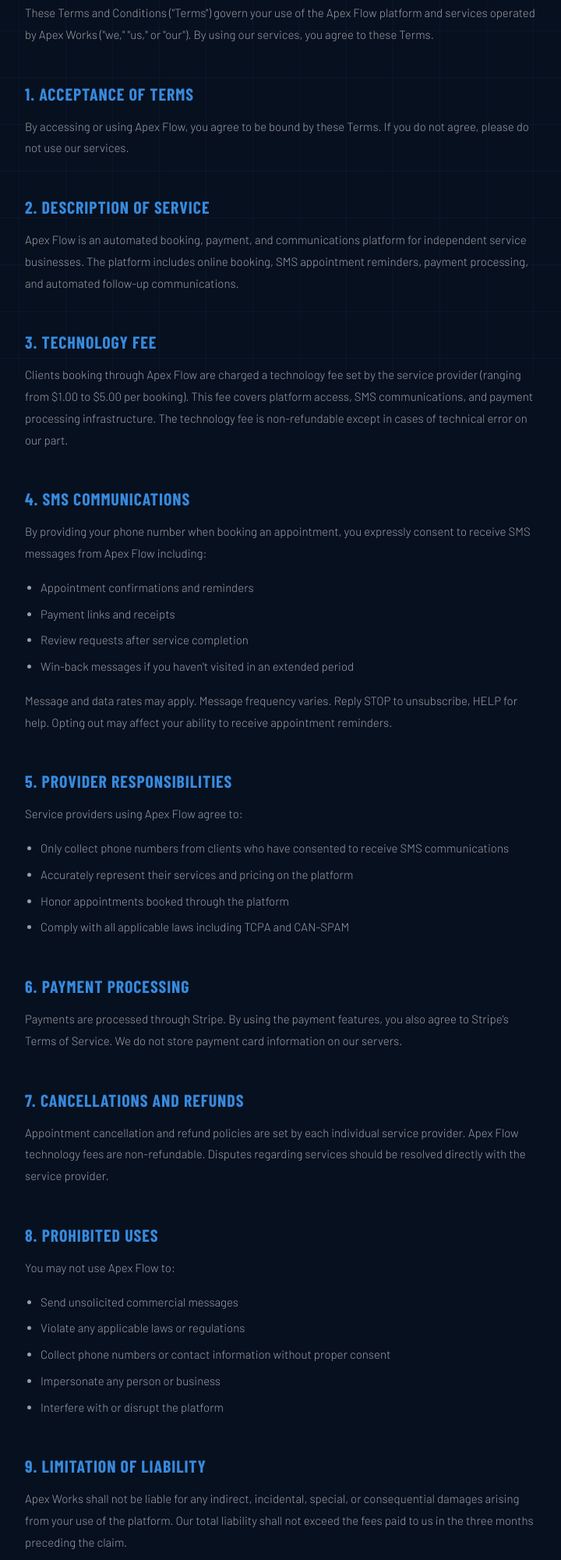
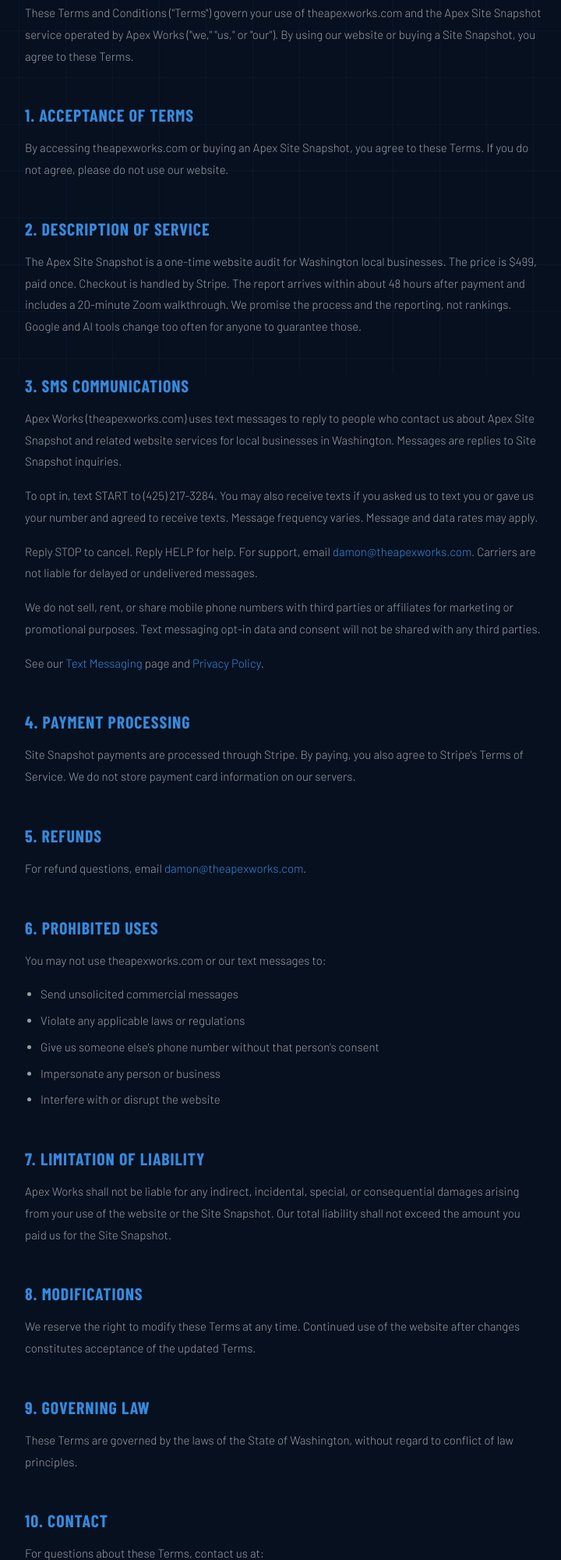
Before and after one commit to damonjbrown-cloud/apexworks-site, a website: page terms.html in a window 1280 px wide. Shown: the part 321-2321 px from the top of the page at 78% size, without its empty margins (276-996 px from the left). Drawn offline with nearby package versions, Linux system fonts and the light colour scheme.

Commit message:
Align privacy and terms with the Site Snapshot SMS program
Replace Apex Flow privacy and terms language with the Apex Works Site Snapshot SMS program. The SMS page wording is unchanged.

```diff
--- a/terms.html
+++ b/terms.html
@@ -3,7 +3,15 @@
 <head>
 <meta charset="UTF-8">
 <meta name="viewport" content="width=device-width, initial-scale=1.0">
-<title>Terms & Conditions — Apex Flow</title>
+<title>Terms & Conditions — Apex Works</title>
+<meta name="description" content="Terms for Apex Works, theapexworks.com, and the Apex Site Snapshot text-message program. Contact damon@theapexworks.com.">
+<link rel="canonical" href="https://theapexworks.com/terms">
+<meta property="og:title" content="Terms & Conditions — Apex Works">
+<meta property="og:description" content="Terms for Apex Works, theapexworks.com, and the Apex Site Snapshot text-message program. Contact damon@theapexworks.com.">
+<meta property="og:url" content="https://theapexworks.com/terms">
+<meta property="og:type" content="website">
+<meta name="twitter:title" content="Terms & Conditions — Apex Works">
+<meta name="twitter:description" content="Terms for Apex Works, theapexworks.com, and the Apex Site Snapshot text-message program. Contact damon@theapexworks.com.">
 <link rel="preconnect" href="https://fonts.googleapis.com">
 <link href="https://fonts.googleapis.com/css2?family=Barlow:wght@300;400;600&family=Barlow+Condensed:wght@700&display=swap" rel="stylesheet">
 <style>
@@ -37,70 +45,55 @@
     <svg width="28" height="28" viewBox="0 0 36 36" fill="none"><rect width="36" height="36" rx="8" fill="#185FA5"/><polygon points="18,7 29,27 7,27" fill="none" stroke="#E6F1FB" stroke-width="1.8" stroke-linejoin="round"/><line x1="18" y1="14" x2="18" y2="22" stroke="#378ADD" stroke-width="1.8" stroke-linecap="round"/><circle cx="18" cy="24.5" r="1.5" fill="#378ADD"/></svg>
     <span class="nav-wordmark">APEX <span>WORKS</span></span>
   </a>
-  <a href="/apex-flow" class="nav-back">← Back to Apex Flow</a>
+  <a href="/" class="nav-back">← Back to home</a>
 </nav>
 
 <div class="content">
   <div class="tag">Legal</div>
-  <h1>Terms & Conditions</h1>
-  <p class="updated">Last updated: March 27, 2026</p>
+  <h1>Terms & Conditions — Apex Works</h1>
+  <p class="updated">Last updated: October 7, 2026</p>
 
-  <p>These Terms and Conditions ("Terms") govern your use of the Apex Flow platform and services operated by Apex Works ("we," "us," or "our"). By using our services, you agree to these Terms.</p>
+  <p>These Terms and Conditions ("Terms") govern your use of theapexworks.com and the Apex Site Snapshot service operated by Apex Works ("we," "us," or "our"). By using our website or buying a Site Snapshot, you agree to these Terms.</p>
 
   <h2>1. Acceptance of Terms</h2>
-  <p>By accessing or using Apex Flow, you agree to be bound by these Terms. If you do not agree, please do not use our services.</p>
+  <p>By accessing theapexworks.com or buying an Apex Site Snapshot, you agree to these Terms. If you do not agree, please do not use our website.</p>
 
   <h2>2. Description of Service</h2>
-  <p>Apex Flow is an automated booking, payment, and communications platform for independent service businesses. The platform includes online booking, SMS appointment reminders, payment processing, and automated follow-up communications.</p>
+  <p>The Apex Site Snapshot is a one-time website audit for Washington local businesses. The price is $499, paid once. Checkout is handled by Stripe. The report arrives within about 48 hours after payment and includes a 20-minute Zoom walkthrough. We promise the process and the reporting, not rankings. Google and AI tools change too often for anyone to guarantee those.</p>
 
-  <h2>3. Technology Fee</h2>
-  <p>Clients booking through Apex Flow are charged a technology fee set by the service provider (ranging from $1.00 to $5.00 per booking). This fee covers platform access, SMS communications, and payment processing infrastructure. The technology fee is non-refundable except in cases of technical error on our part.</p>
+  <h2>3. SMS Communications</h2>
+  <p>Apex Works (theapexworks.com) uses text messages to reply to people who contact us about Apex Site Snapshot and related website services for local businesses in Washington. Messages are replies to Site Snapshot inquiries.</p>
+  <p>To opt in, text START to (425) 217-3284. You may also receive texts if you asked us to text you or gave us your number and agreed to receive texts. Message frequency varies. Message and data rates may apply.</p>
+  <p>Reply STOP to cancel. Reply HELP for help. For support, email <a href="mailto:damon@theapexworks.com">damon@theapexworks.com</a>. Carriers are not liable for delayed or undelivered messages.</p>
+  <p>We do not sell, rent, or share mobile phone numbers with third parties or affiliates for marketing or promotional purposes. Text messaging opt-in data and consent will not be shared with any third parties.</p>
+  <p>See our <a href="/sms">Text Messaging</a> page and <a href="/privacy-policy">Privacy Policy</a>.</p>
 
-  <h2>4. SMS Communications</h2>
-  <p>By providing your phone number when booking an appointment, you expressly consent to receive SMS messages from Apex Flow including:</p>
-  <ul>
-    <li>Appointment confirmations and reminders</li>
-    <li>Payment links and receipts</li>
-    <li>Review requests after service completion</li>
-    <li>Win-back messages if you haven't visited in an extended period</li>
-  </ul>
-  <p>Message and data rates may apply. Message frequency varies. Reply STOP to unsubscribe, HELP for help. Opting out may affect your ability to receive appointment reminders.</p>
+  <h2>4. Payment Processing</h2>
+  <p>Site Snapshot payments are processed through Stripe. By paying, you also agree to Stripe's Terms of Service. We do not store payment card information on our servers.</p>
 
-  <h2>5. Provider Responsibilities</h2>
-  <p>Service providers using Apex Flow agree to:</p>
-  <ul>
-    <li>Only collect phone numbers from clients who have consented to receive SMS communications</li>
-    <li>Accurately represent their services and pricing on the platform</li>
-    <li>Honor appointments booked through the platform</li>
-    <li>Comply with all applicable laws including TCPA and CAN-SPAM</li>
-  </ul>
+  <h2>5. Refunds</h2>
+  <p>For refund questions, email <a href="mailto:damon@theapexworks.com">damon@theapexworks.com</a>.</p>
 
-  <h2>6. Payment Processing</h2>
-  <p>Payments are processed through Stripe. By using the payment features, you also agree to Stripe's Terms of Service. We do not store payment card information on our servers.</p>
-
-  <h2>7. Cancellations and Refunds</h2>
-  <p>Appointment cancellation and refund policies are set by each individual service provider. Apex Flow technology fees are non-refundable. Disputes regarding services should be resolved directly with the service provider.</p>
-
-  <h2>8. Prohibited Uses</h2>
-  <p>You may not use Apex Flow to:</p>
+  <h2>6. Prohibited Uses</h2>
+  <p>You may not use theapexworks.com or our text messages to:</p>
   <ul>
     <li>Send unsolicited commercial messages</li>
     <li>Violate any applicable laws or regulations</li>
-    <li>Collect phone numbers or contact information without proper consent</li>
+    <li>Give us someone else's phone number without that person's consent</li>
     <li>Impersonate any person or business</li>
-    <li>Interfere with or disrupt the platform</li>
+    <li>Interfere with or disrupt the website</li>
   </ul>
 
-  <h2>9. Limitation of Liability</h2>
-  <p>Apex Works shall not be liable for any indirect, incidental, special, or consequential damages arising from your use of the platform. Our total liability shall not exceed the fees paid to us in the three months preceding the claim.</p>
+  <h2>7. Limitation of Liability</h2>
+  <p>Apex Works shall not be liable for any indirect, incidental, special, or consequential damages arising from your use of the website or the Site Snapshot. Our total liability shall not exceed the amount you paid us for the Site Snapshot.</p>
 
-  <h2>10. Modifications</h2>
-  <p>We reserve the right to modify these Terms at any time. Continued use of the platform after changes constitutes acceptance of the updated Terms.</p>
+  <h2>8. Modifications</h2>
+  <p>We reserve the right to modify these Terms at any time. Continued use of the website after changes constitutes acceptance of the updated Terms.</p>
 
-  <h2>11. Governing Law</h2>
+  <h2>9. Governing Law</h2>
   <p>These Terms are governed by the laws of the State of Washington, without regard to conflict of law principles.</p>
 
-  <h2>12. Contact</h2>
+  <h2>10. Contact</h2>
   <p>For questions about these Terms, contact us at:<br/>
   Apex Works<br/>
   Monroe, WA<br/>
@@ -109,7 +102,7 @@
 
 <footer>
   <span class="footer-copy">© 2026 Apex Works · Monroe, WA</span>
-  <span class="footer-copy">Apex Flow Terms & Conditions</span>
+  <span class="footer-copy">Apex Works Terms & Conditions</span>
 </footer>
 </body>
 </html>
```
Also changed, not shown: privacy-policy.html (+33 -24 lines).
